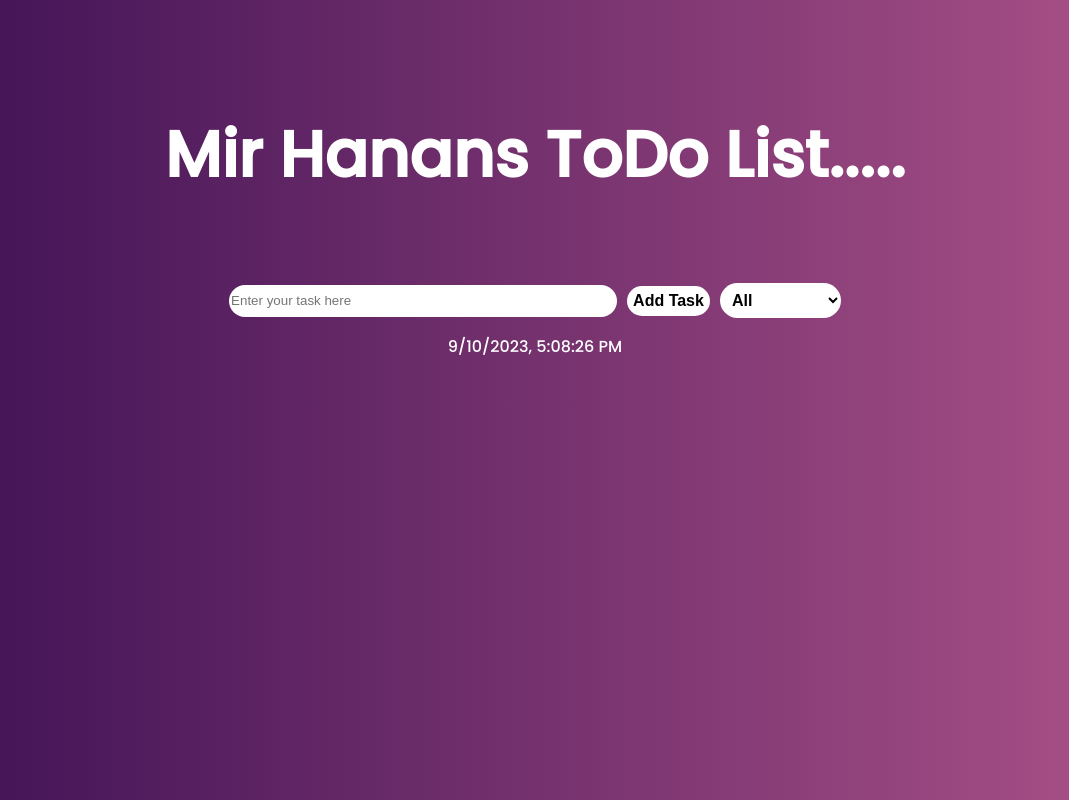
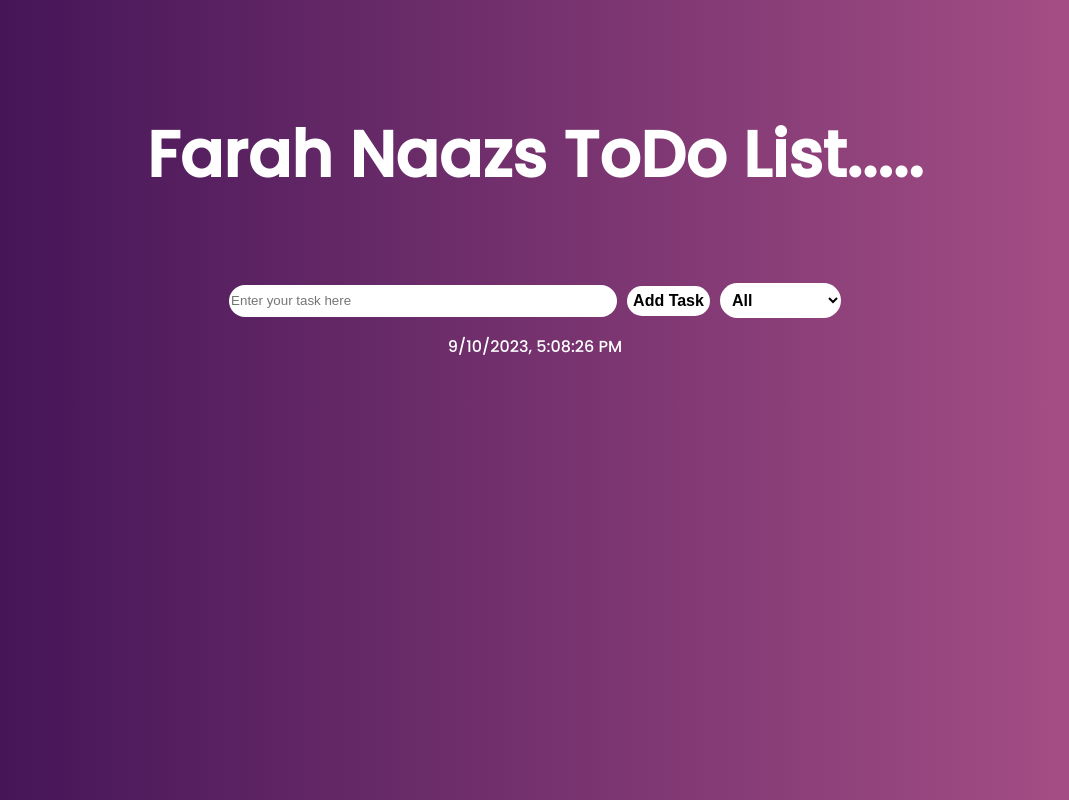
Before and after one commit to hanan15ite13/To-Do-List, a website with bundled scripts: page index.html in a window 1280 px wide. Shown: the whole page, without its empty margins (105-1174 px from the left). Built offline with nearby package versions, Linux system fonts and the light colour scheme.

Commit message:
added package.json file

```diff
--- a/index.html
+++ b/index.html
@@ -14,7 +14,7 @@
     <main>
 
 <div class="heading-section">
-    <h1>Mir Hanans ToDo List.....</h1>
+    <h1>Farah Naazs ToDo List.....</h1>
 </div>
 <div class="task-section">
     <input type="text" name="" id="task-textbox" placeholder="Enter your task here">
```
Also changed, not shown: package.json (added, +19 -0 lines).
